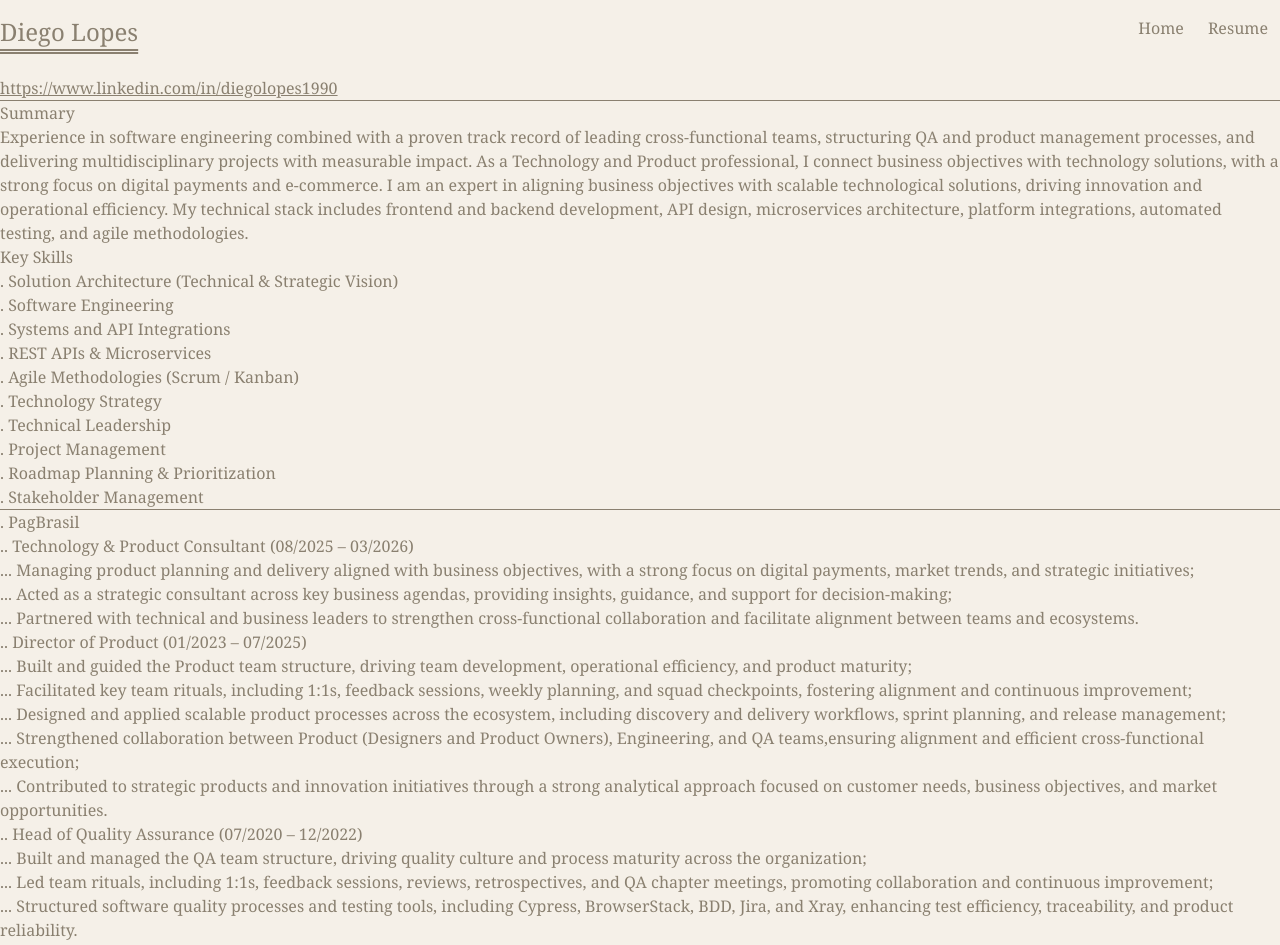
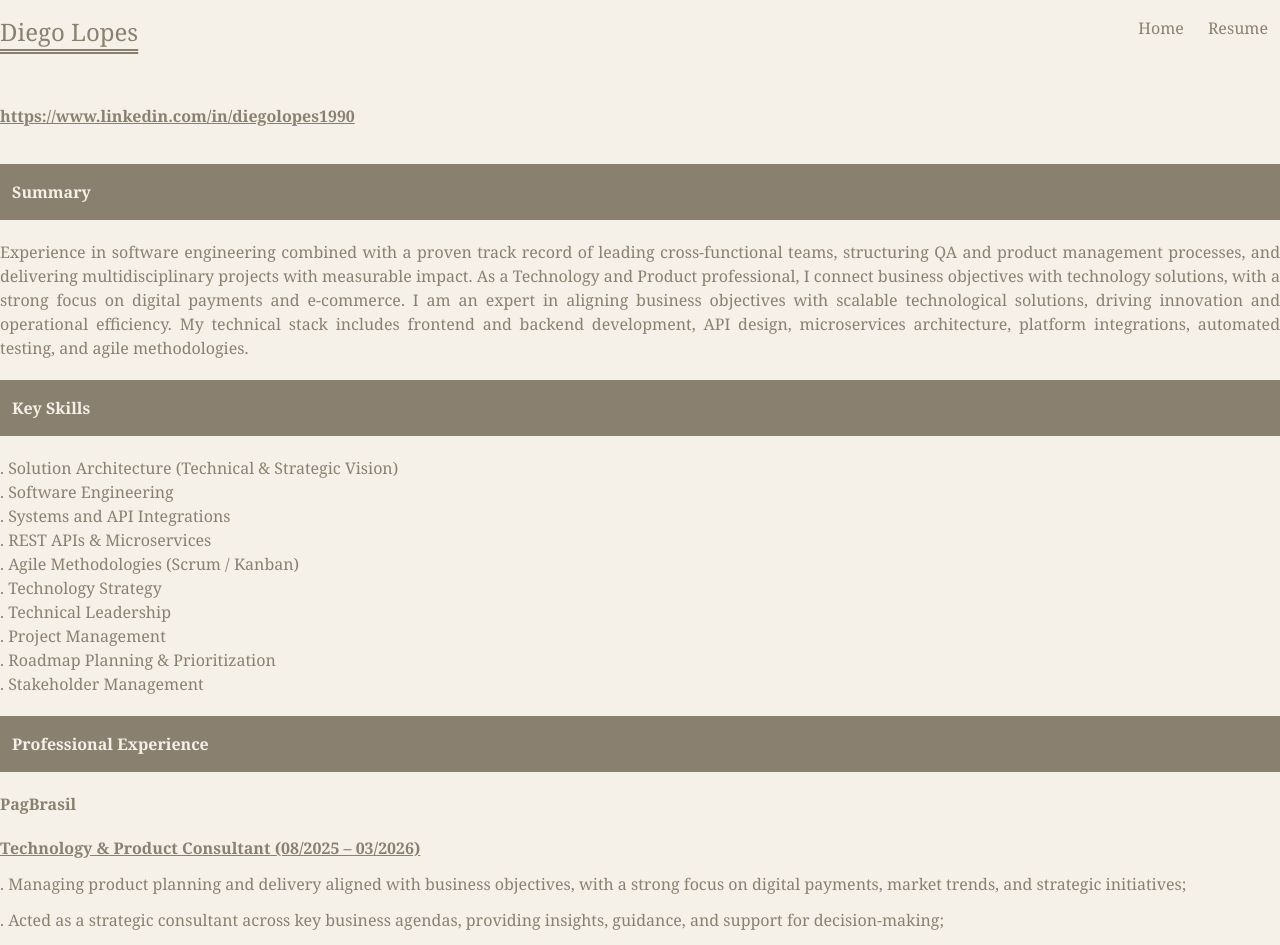
Before and after one commit to mddiego/projects, a Next.js app: page /resume in a window 1280 px wide. Shown: the top 945 px of the page. Built offline with nearby package versions, Linux system fonts and the light colour scheme; a web font is replaced by a local one.

Commit message:
other files

```diff
--- a/src/app/assets/js/helper.js
+++ b/src/app/assets/js/helper.js
@@ -40,7 +40,7 @@
     ". Sales Cloud (Salesforce)",
     ". Node.js",
     ". Postman",
-    ". Commerce Cloud (Salesforce)",
+    ". Commerce Cloud (SFCC)",
     ". NPM",
     ". Cloudflare",
     ". Bootstrap",
--- a/src/app/globals.css
+++ b/src/app/globals.css
@@ -24,10 +24,80 @@
   }
 }
 
+:root {
+  --font-display: "Playfair Display", Georgia, serif;
+  --color-cream: #f5f0e8;
+  --color-gray: #8a8070;
+  --bg-hover: #0a0a0a;
+}
+
+/*
+@theme inline {
+  --color-background: var(--color-cream);
+  --color-foreground: var(--color-gray);
+  --font-sans: var(--font-geist-sans);
+  --font-mono: var(--font-geist-mono);
+}
+
+@media (prefers-color-scheme: dark) {
+  :root {
+    --color-cream: #8a8070;
+    --color-gray: #f5f0e8;
+  }
+}
+ */
+body {
+  background: var(--color-cream);
+  color: var(--color-gray);
+  font-family: var(--font-display);
+}
+
+main,
+header {
+  @apply mx-4 xl:mx-auto;
+}
+
+footer {
+  background-color: var(--bg-hover);
+  color: var(--color-cream);
+  margin-top: 5rem;
+}
+
+nav a {
+  &:hover {
+    background-color: var(--bg-hover);
+    color: var(--color-cream);
+  }
+}
+
+.resume {
+  & h1 {
+    @apply font-bold;
+  }
+
+  & p {
+    @apply text-justify;
+  }
+
+  & h2 {
+    background-color: var(--color-gray);
+    color: var(--color-cream);
+    @apply flex justify-start items-center my-5 py-4 pl-3 font-bold;
+  }
+
+  & h3 {
+    @apply font-bold;
+  }
+
+  & h4 {
+    @apply mt-5 mb-3 underline font-semibold;
+  }
+}
+
 /* skeleton.css */
 .skeleton {
   background: #8a8070;
-  border-radius: 4px;
+  /* border-radius: 4px; */
   animation: shimmer 1.6s ease-in-out infinite;
 }
 
@@ -44,44 +114,3 @@
     opacity: 1;
   }
 }
-
-:root {
-  --font-display: "Playfair Display", Georgia, serif;
-  --background: #f5f0e8;
-  --foreground: #8a8070;
-  --bg-hover: #0a0a0a;
-}
-
-/*
-@theme inline {
-  --color-background: var(--background);
-  --color-foreground: var(--foreground);
-  --font-sans: var(--font-geist-sans);
-  --font-mono: var(--font-geist-mono);
-}
-
-@media (prefers-color-scheme: dark) {
-  :root {
-    --background: #8a8070;
-    --foreground: #f5f0e8;
-  }
-}
- */
-body {
-  background: var(--background);
-  color: var(--foreground);
-  font-family: var(--font-display);
-}
-
-footer {
-  background-color: var(--bg-hover);
-  color: var(--background);
-  margin-top: 5rem;
-}
-
-nav a {
-  &:hover {
-    background-color: var(--bg-hover);
-    color: var(--background);
-  }
-}
--- a/src/app/layout.js
+++ b/src/app/layout.js
@@ -12,11 +12,9 @@
 export default function RootLayout({ children }) {
   return (
     <html lang="en" className="">
-      <body className="flex flex-col h-screen">
+      <body className="flex flex-col h-screen antialiased">
         <Header />
-        <main className="xl:w-7xl w-auto xl:mx-auto mx-3 flex-1 my-3">
-          {children}
-        </main>
+        <main className="xl:w-7xl w-auto flex-1 my-10">{children}</main>
         <footer className="shrink-0">
           <div className="relative flex overflow-x-hidden">
             <div className="animate-marquee py-6 whitespace-nowrap">
--- a/src/app/resume/page.js
+++ b/src/app/resume/page.js
@@ -16,12 +16,14 @@
         borderBottom: "1px solid #8a8070",
       }}
     >
-      <Skeleton circle height={36} />
+      {/* <Skeleton circle height={36} /> */}
       <div
         style={{ display: "flex", flexDirection: "column", gap: 6, flex: 1 }}
       >
-        <Skeleton height={11} width="55%" />
-        <Skeleton height={9} width="40%" />
+        <Skeleton height={50} width="100%" />
+        <Skeleton height={10} width="50%" />
+        <Skeleton height={10} width="50%" />
+        <Skeleton height={10} width="50%" />
       </div>
     </div>
   );
@@ -37,19 +39,20 @@
       setResume(data);
       setTimeout(() => {
         setShowList(true);
-      }, 1000);
+      }, 2000);
     });
   }, []);
 
   return (
     <div className="resume col-span-12">
       <div className={_showList ? "hidden" : "block"}>
-        {Array.from({ length: 6 }).map((_, i) => (
+        {Array.from({ length: 7 }).map((_, i) => (
           <ListItemSkeleton key={i} />
         ))}
       </div>
       <div className={_showList ? "block" : "hidden"}>
         <div className="grid grid-cols-1">
+          <h1 className="mb-4">
             <a
               className="underline"
               href="https://www.linkedin.com/in/diegolopes1990"
@@ -57,63 +60,74 @@
             >
               https://www.linkedin.com/in/diegolopes1990
             </a>
+          </h1>
         </div>
-        <hr className="grid grid-cols-1" />
 
         <div className="grid grid-cols-1">
-          <h1>Summary</h1>
+          <div>
+            <h2 className="">Summary</h2>
             <p>
               Experience in software engineering combined with a proven track
-            record of leading cross-functional teams, structuring QA and product
-            management processes, and delivering multidisciplinary projects with
-            measurable impact. As a Technology and Product professional, I
-            connect business objectives with technology solutions, with a strong
-            focus on digital payments and e-commerce. I am an expert in aligning
-            business objectives with scalable technological solutions, driving
-            innovation and operational efficiency. My technical stack includes
-            frontend and backend development, API design, microservices
-            architecture, platform integrations, automated testing, and agile
-            methodologies.
+              record of leading cross-functional teams, structuring QA and
+              product management processes, and delivering multidisciplinary
+              projects with measurable impact. As a Technology and Product
+              professional, I connect business objectives with technology
+              solutions, with a strong focus on digital payments and e-commerce.
+              I am an expert in aligning business objectives with scalable
+              technological solutions, driving innovation and operational
+              efficiency. My technical stack includes frontend and backend
+              development, API design, microservices architecture, platform
+              integrations, automated testing, and agile methodologies.
             </p>
-
-          <h1>Key Skills</h1>
-          <h2>. Solution Architecture (Technical & Strategic Vision)</h2>
-          <h2> . Software Engineering</h2>
-          <h2> . Systems and API Integrations</h2>
-          <h2> . REST APIs & Microservices</h2>
-          <h2> . Agile Methodologies (Scrum / Kanban)</h2>
-          <h2> . Technology Strategy</h2>
-          <h2> . Technical Leadership</h2>
-          <h2> . Project Management</h2>
-          <h2> . Roadmap Planning & Prioritization</h2>
-          <h2> . Stakeholder Management</h2>
           </div>
-        <hr className="grid grid-cols-1" />
+          <div>
+            <h2 className="">Key Skills</h2>
+            <span className="block">
+              . Solution Architecture (Technical & Strategic Vision)
+            </span>
+            <span className="block">. Software Engineering</span>
+            <span className="block">. Systems and API Integrations</span>
+            <span className="block">. REST APIs & Microservices</span>
+            <span className="block">
+              . Agile Methodologies (Scrum / Kanban)
+            </span>
+            <span className="block">. Technology Strategy</span>
+            <span className="block">. Technical Leadership</span>
+            <span className="block">. Project Management</span>
+            <span className="block">. Roadmap Planning & Prioritization</span>
+            <span className="block">. Stakeholder Management</span>
+          </div>
+        </div>
         <div className="grid grid-cols-1">
+          <h2 className="">Professional Experience</h2>
           {_resume.map((v, k) => {
             return (
               <div key={v.company + k}>
-                <h1 key={k}>. {v.company}</h1>
+                <h3 key={k}>{v.company}</h3>
 
                 {v.roles.map((vv, kk) => {
                   return (
                     <div key={vv.role + kk}>
-                      <h2 key={kk}>.. {vv.role}</h2>
+                      <h4 key={kk}>{vv.role}</h4>
                       {vv.description.map((vvv, kkk) => {
-                        return <h3 key={kkk}>..{vvv}</h3>;
+                        return (
+                          <span className="block mb-3" key={kkk}>
+                            {vvv}
+                          </span>
+                        );
                       })}
                     </div>
                   );
                 })}
 
-                <hr />
+                <hr className="my-4" />
               </div>
             );
           })}
         </div>
 
         <div className="grid grid-cols-1">
-          <h1>Skills</h1>
+          <h2 className="">Skills</h2>
           <div className="grid sm:grid-cols-3 grid-cols-2">
             {helper.getSkills().map((v) => {
               return (
```
Lines whose indentation alone changed are shown as unchanged.
